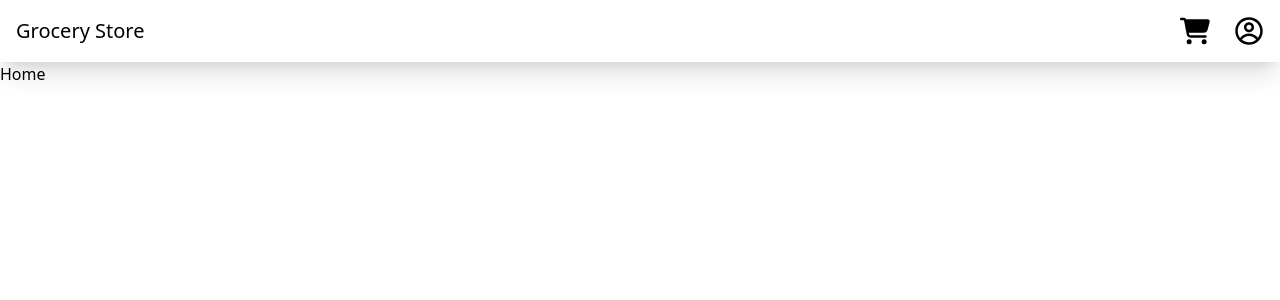
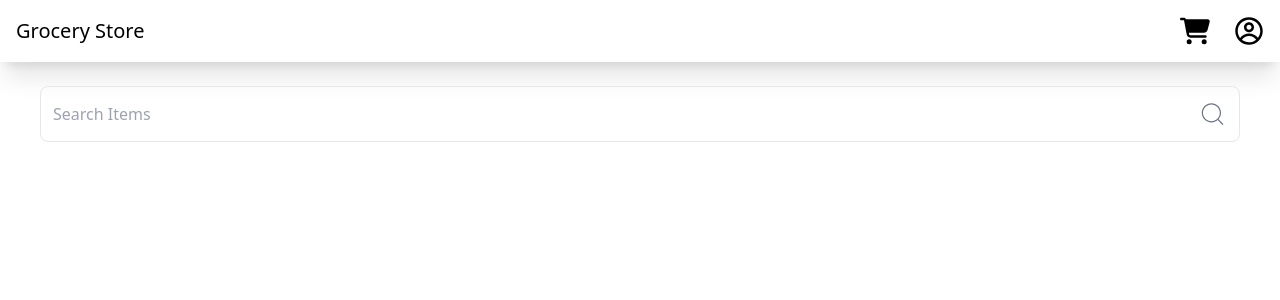
Before and after one commit to faisallyt/grocery-frontend, a React (Vite) app: page / in a window 1280 px wide. Shown: the top 300 px of the page. Built offline with nearby package versions, Linux system fonts and the light colour scheme.

Commit message:
implement search

```diff
--- a/src/Pages/Home.jsx
+++ b/src/Pages/Home.jsx
@@ -1,5 +1,19 @@
+import { CiSearch } from "react-icons/ci";
+
 const Home = () => {
-  return <div>Home</div>;
+  return (
+    <div className="px-10">
+      <div className="w-full flex justify-between items-center border rounded-lg p-3">
+        <input
+          type="text"
+          placeholder="Search Items"
+          className="w-full focus:ring-0 outline-none"
+        />
+        <CiSearch className="text-gray-500 ml-2" size={30} />
+      </div>
+      <div></div>
+    </div>
+  );
 };
 
 export default Home;
--- a/src/components/Navbar.jsx
+++ b/src/components/Navbar.jsx
@@ -3,7 +3,7 @@ import { FaCartShopping } from "react-icons/fa6";
 
 const Navbar = () => {
   return (
-    <div className="flex px-4 py-4 justify-between items-center shadow-xl">
+    <div className="flex px-4 py-4 justify-between items-center shadow-xl mb-6">
       <div>
         <h1 className=" text-xl">Grocery Store </h1>
       </div>
```
